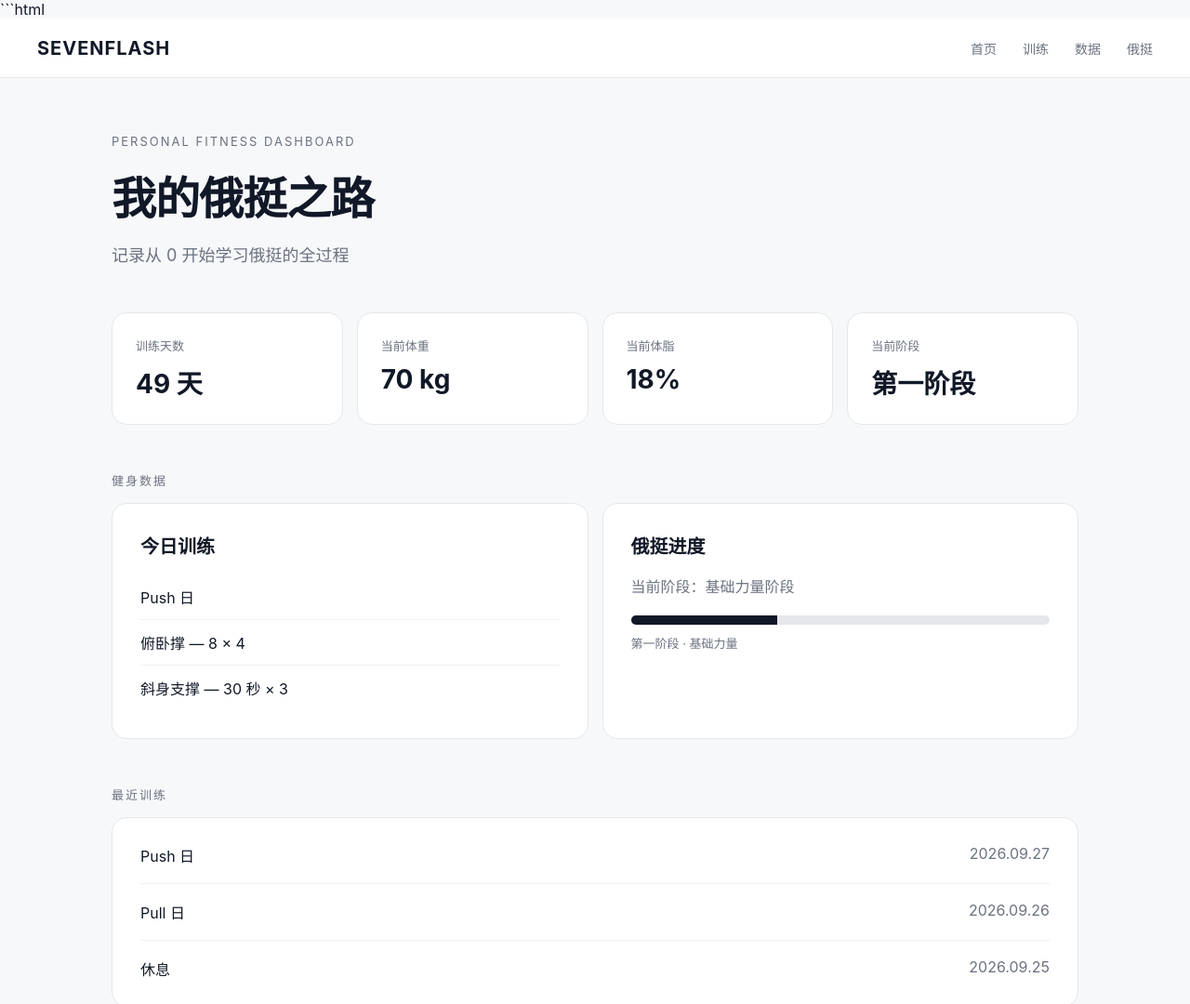
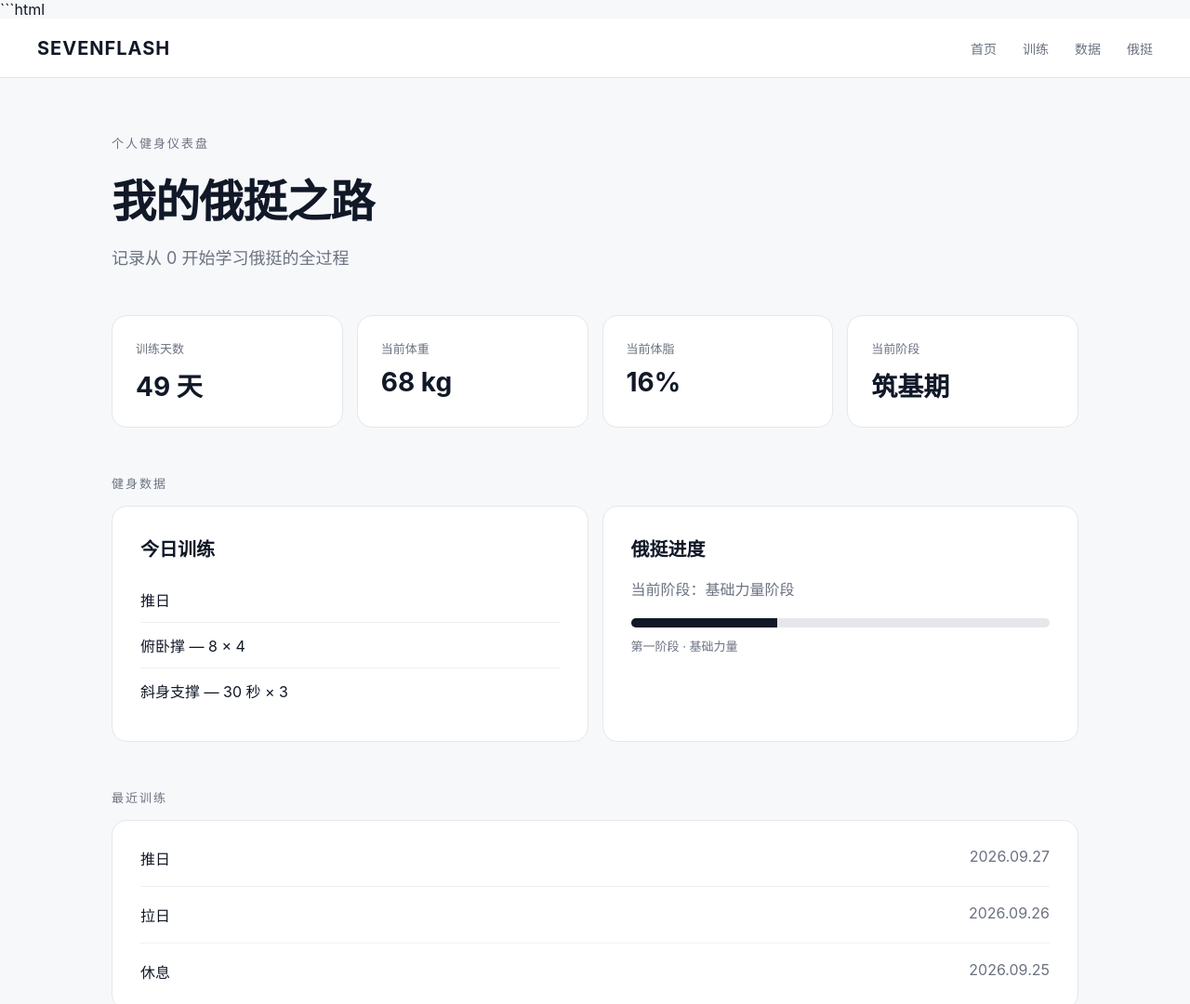
Before and after one commit to xseven920/test, a plain HTML site: page index.html in a window 1280 px wide. Shown: the top 1080 px of the page at 93% size. Drawn offline with Linux system fonts and the light colour scheme.

Commit message:
Update index.html

```diff
--- a/index.html
+++ b/index.html
@@ -337,7 +337,7 @@
 <section class="hero">
 
     <div class="hero-label">
-        PERSONAL FITNESS DASHBOARD
+        个人健身仪表盘
     </div>
 
     <h1>
@@ -378,7 +378,7 @@
         </div>
 
         <div class="stat-value">
-            70 kg
+            68 kg
         </div>
 
     </div>
@@ -391,7 +391,7 @@
         </div>
 
         <div class="stat-value">
-            18%
+            16%
         </div>
 
     </div>
@@ -404,7 +404,7 @@
         </div>
 
         <div class="stat-value">
-            第一阶段
+            筑基期
         </div>
 
     </div>
@@ -434,7 +434,7 @@
         </h2>
 
         <div class="training-item">
-            Push 日
+            推日
         </div>
 
         <div class="training-item">
@@ -491,7 +491,7 @@
     <div class="activity-row">
 
         <span>
-            Push 日
+            推日
         </span>
 
         <span class="activity-date">
@@ -504,7 +504,7 @@
     <div class="activity-row">
 
         <span>
-            Pull 日
+            拉日
         </span>
 
         <span class="activity-date">
```
